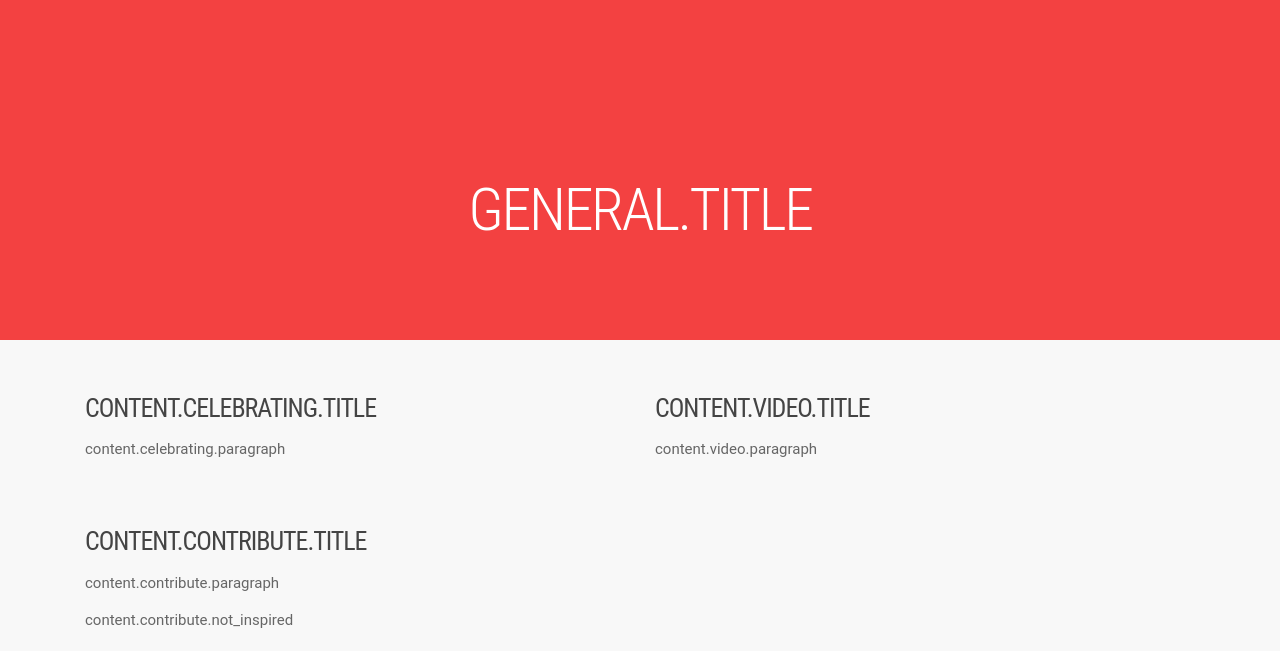
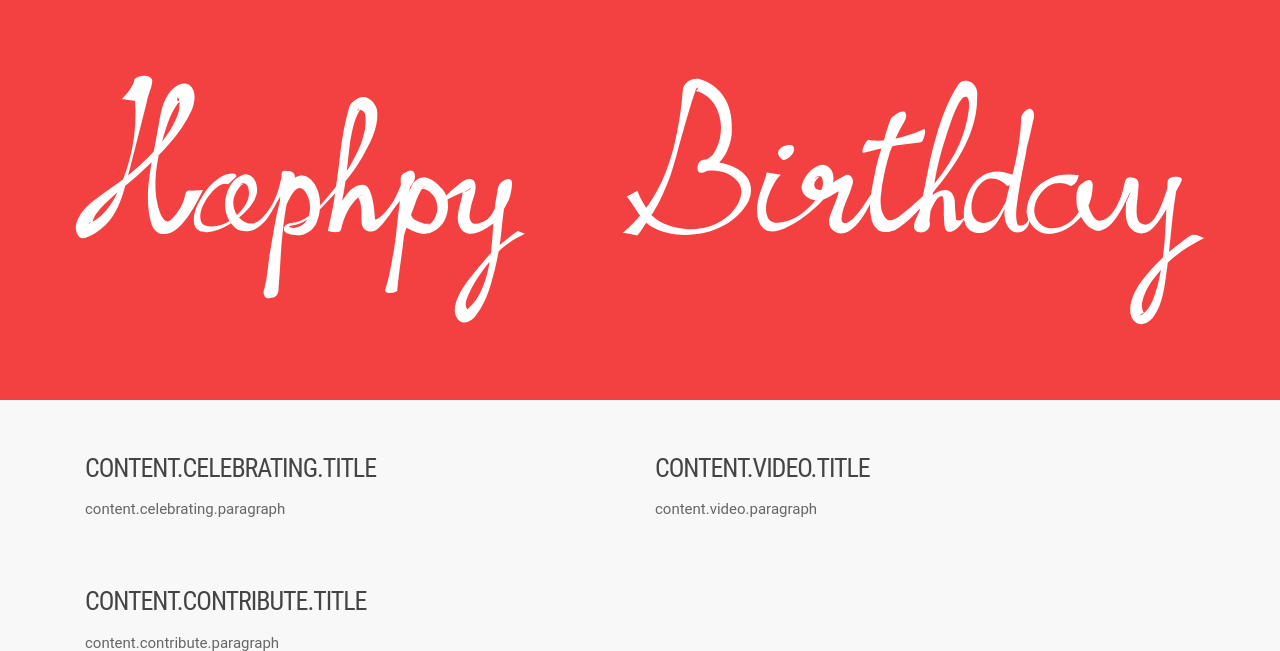
Before and after one commit to afup/haphpy-birthday, a Symfony app: template src/AFUP/HaphpyBirthdayBundle/Resources/views/Default/index.html.twig in a window 1280 px wide. Shown: the top 651 px of the page. Run offline with Twig, Linux system fonts and the light colour scheme; the template is opened without the code that fills it, so the values that code supplies are empty; some libraries are stand-ins or nearby versions.

Commit message:
Add Haphpy Logo to header

```diff
--- a/src/AFUP/HaphpyBirthdayBundle/Resources/views/base.html.twig
+++ b/src/AFUP/HaphpyBirthdayBundle/Resources/views/base.html.twig
@@ -1,11 +1,12 @@
 <html>
     <head>
         <title>{{ 'head.title'|trans }}</title>
-        <link rel="stylesheet" type="text/css" href="/assets/css/style.css" />
+        <link rel="stylesheet" type="text/css" href="/assets/css/elaostrap.css" />
+        <link rel="stylesheet" type="text/css" href="/assets/css/haphpy.css" />
     </head>
     <body>
         <header id="header">
-            {{ 'general.title'|trans }}
+            <img src="/assets/images/haphpy-birthday.svg" id="haphpy-logo">
         </header>
 
         {% block content %}
--- /dev/null
+++ b/web/assets/css/haphpy.css
@@ -0,0 +1,7 @@
+header#header {
+    padding: 5%;
+}
+
+#haphpy-logo {
+    width: 100%;
+}
```
Also changed, not shown: web/assets/css/elaostrap.css (renamed from web/assets/css/style.css), web/assets/images/haphpy-birthday.svg (added).
